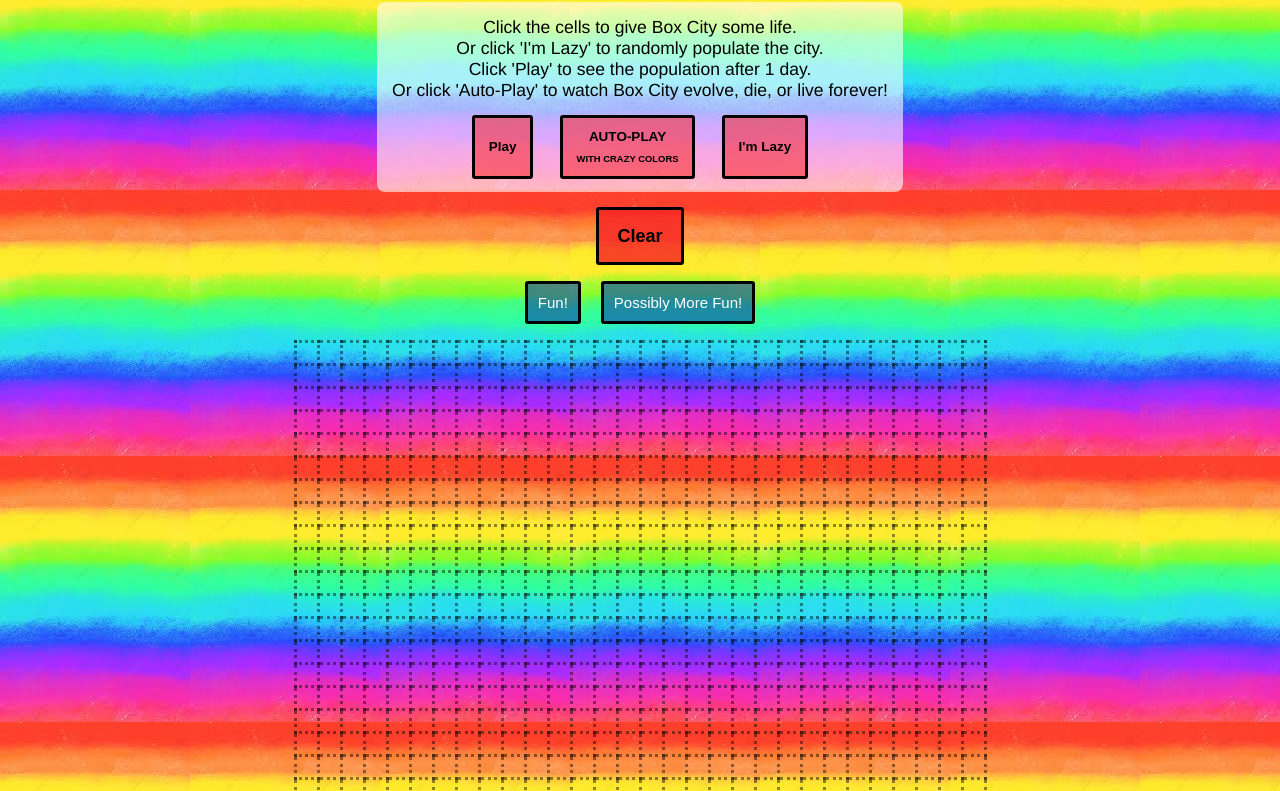
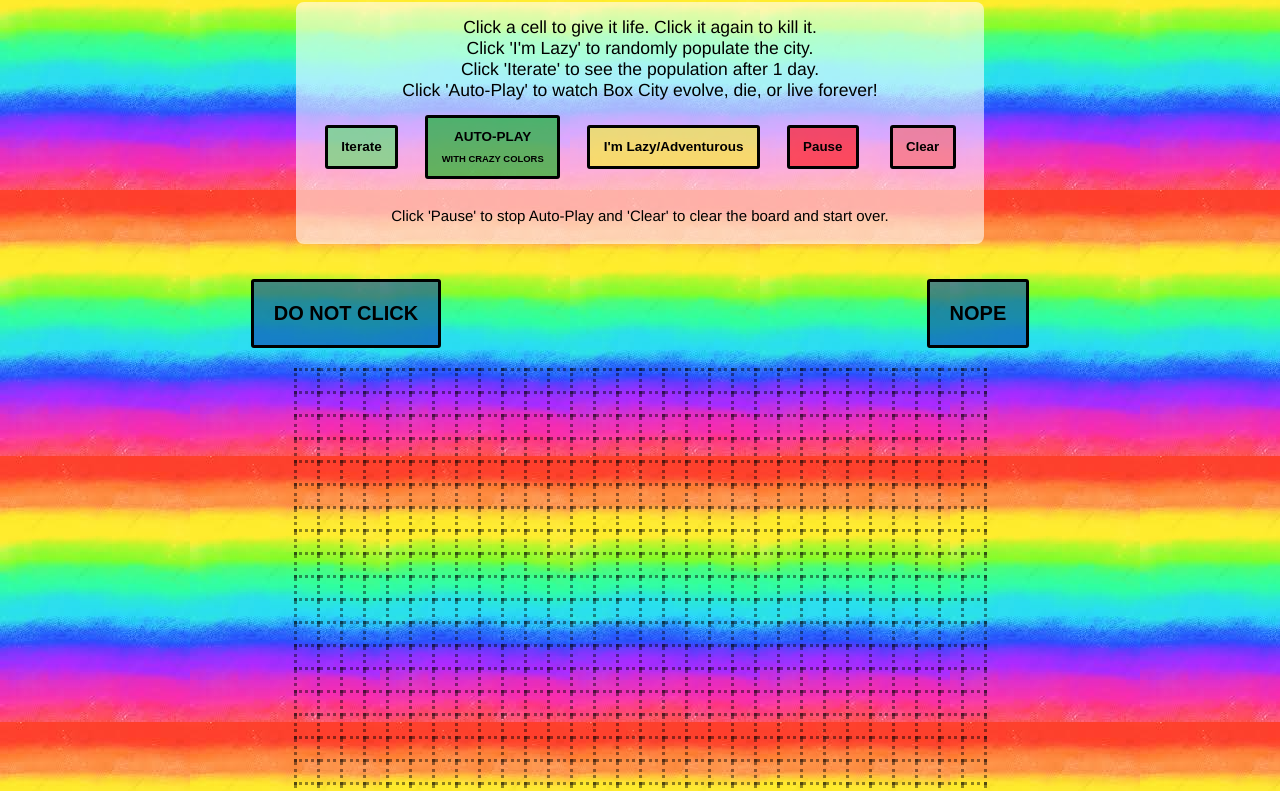
Before and after one commit to nightsandwich/nightsandwich.github.io, a plain HTML site: page index.html in a window 1280 px wide. Shown: the part 76-867 px from the top of the page. Drawn offline with Linux system fonts and the light colour scheme.

Commit message:
color changes

```diff
--- a/index.html
+++ b/index.html
@@ -13,25 +13,34 @@
 <body>
   <div id='top'>
     <div id='title'>
-      <h2>Life in Box City</h2>
+      <h1>Life in Box City</h1>
+      <h4>--Conway's <a href='https://en.wikipedia.org/wiki/Conway%27s_Game_of_Life'>Game of Life</a> in action--</h4>
     </div>
     <div id='instructions'>
-      <h3>Click the cells to give Box City some life.</h3>
-      <h3>Or click 'I'm Lazy' to randomly populate the city.</h3>
-      <h3>Click 'Play' to see the population after 1 day.</h3>
-      <h3>Or click 'Auto-Play' to watch Box City evolve, die, or live forever!</h3>
+      <h3>Click a cell to give it life. Click it again to kill it.</h3>
+      <h3>Click 'I'm Lazy' to randomly populate the city.</h3>
+      <h3>Click 'Iterate' to see the population after 1 day.</h3>
+      <h3>Click 'Auto-Play' to watch Box City evolve, die, or live forever!</h3>
       <div id='control_panel'>
-        <button id='step_btn' class='button'>Play</button>
+        <button id='step_btn' class='button'>Iterate</button>
         <button id='play_btn' class='button'>AUTO-PLAY<div class='crazy_colors'>WITH CRAZY COLORS</div></button>
-        <button id='random_btn' class='button'><strong>I'm Lazy</strong></button>
+        <button id='random_btn' class='button'><strong>I'm Lazy/Adventurous</strong></button>
+        <div id='pause-clear'>
+          <button id='pause_btn' class='button'>Pause</button>
+          <button id='clear_btn' class='button'>Clear</button>
+        </div>
       </div>
-    </div>
-    <button id='clear_btn' class='button'>Clear</button>
-    <div id='fun'>
-      <button id='fun_btn' class='button'><strong></strong>Fun!</strong></button>
-      <button id='yay_btn' class='button'><strong></strong>Possibly More Fun!</strong></button>
+      <h4>Click 'Pause' to stop Auto-Play and 'Clear' to clear the board and start over.</h4>
     </div>
   </div>
+
+
+
+      <div id='nope'>
+        <button id='fun_btn' class='button'><strong></strong>DO NOT CLICK</strong></button>
+        <button id='yay_btn' class='button'><strong></strong>NOPE</strong></button>
+      </div>
+
   <div id="container">
     <table id='board'></table>
 
--- a/main.js
+++ b/main.js
@@ -44,12 +44,13 @@ let count = 0;
 let extra = 1;
 
 const paint = () => {
-
+  let livingCells = 0;
   for (let i = 0; i < tds.length; i++){
     const row = tds[i].dataset.row;
     const col = tds[i].dataset.col;
 
     if (gol.board[row][col] === 1){
+//      livingCells++;
       tds[i].classList = 'darker';
       if (count > 1){
         tds[i].classList = 'darker' + String(extra);
@@ -57,9 +58,8 @@ const paint = () => {
         else extra++;
       }
     } else tds[i].classList = '';
-
+//    console.log(livingCells);
   }
-
 
 
   // TODO:
@@ -149,6 +149,10 @@ document.getElementById("clear_btn").addEventListener("click", event => {
   paint();
 });
 
+document.getElementById('pause_btn').addEventListener('click', event => {
+  stopPlay();
+})
+
 document.getElementById("fun_btn").addEventListener("click", event => {
   gol.board.forEach((row,idx) => {
     if (idx % 2) {
--- a/public/main.css
+++ b/public/main.css
@@ -6,6 +6,11 @@ body {
 }
 #instructions > h3{
   margin: 0;
+  font-weight: normal;
+  text-align: center;
+}
+#instructions > h4{
+  margin-top: 1em;
   font-weight: normal;
   text-align: center;
 }
@@ -21,29 +26,19 @@ body {
 }
 
 #top > #title {
-  font-size: 2em;
   padding: 0;
-
   border-radius: 3px;
 }
 #title > h1 {
   margin: 0;
+  text-align: center;
 }
-#title >h2 {
+#title > h4 {
   margin: 0;
   text-align: center;
 }
-#fun{
-  display: flex;
-  padding: 1em;
-  justify-content: center;
-}
-#fun > button {
-  padding: 10px;
-  margin: 0px 10px 0px 10px;
-  background-color: rgba(10, 68, 175, 0.61);
-  border: 3px solid black;
-}
+
+
 #container {
   display: flex;
   align-items: center;
@@ -108,7 +103,7 @@ td.darker9 {
 #control_panel {
   display: flex;
   justify-content: center;
-
+  align-items: center;
 }
 
 #top > .button {
@@ -128,29 +123,69 @@ td.darker9 {
   color: white;
   text-align: center;
 }
-#fun_btn, #yay_btn{
-  font-size: 15px;
-  color: rgb(255, 255, 255);
+
+#pause-clear > button {
+  margin: 1em;
+  padding: 0.85em 1em;
+  border: 3px solid black;
   border-radius: 3px;
+  font-weight: bold;
+}
+#pause_btn {
+  background-color: rgba(255, 13, 13, 0.61);
+}
+#clear_btn {
+  background-color: rgba(247, 107, 107, 0.61);
+}
+#step_btn {
+  background-color: rgba(88, 231, 100, 0.61);
+}
+#play_btn {
+  background-color: rgba(3, 180, 18, 0.61);
+}
+#random_btn {
+  background-color: rgba(248, 252, 29, 0.582);
 }
 
+#pause_btn:hover {
+  background-color: rgba(248, 6, 216, 0.623);
+}
+#clear_btn:hover {
+  background-color: rgba(248, 6, 216, 0.623);
+}
+#step_btn:hover {
+  background-color: rgba(248, 6, 216, 0.623);
+}
+#play_btn:hover {
+  background-color: rgba(248, 6, 216, 0.623);
+}
+#random_btn:hover {
+  background-color: rgba(248, 6, 216, 0.623);
+}
+
+#nope{
+  display: flex;
+  justify-content:space-around;
+}
+#nope > button {
+  font-size: 20px;
+  margin: 1em;
+  padding: 1em;
+  border: 3px solid black;
+  border-radius: 3px;
+  background-color: rgba(10, 68, 175, 0.61);
+  font-weight: bold;
+}
+#nope > button:hover {
+  background-color: black;
+  color: white;
+}
 #control_panel > .button {
   padding: 0.85em 1em;
   border: 3px solid black;
   border-radius: 3px;
   font-size: 0.9em;
   text-align: center;
-  background-color: rgba(247, 36, 36, 0.521);
   color: black;
   font-weight: bold;
 }
-
-.button:hover, .button:focus {
-  background-color: #04b8ff;
-
-  font-weight: 900;
-}
-
-.button:focus {
-  outline: dashed 1px black;
-}
```
